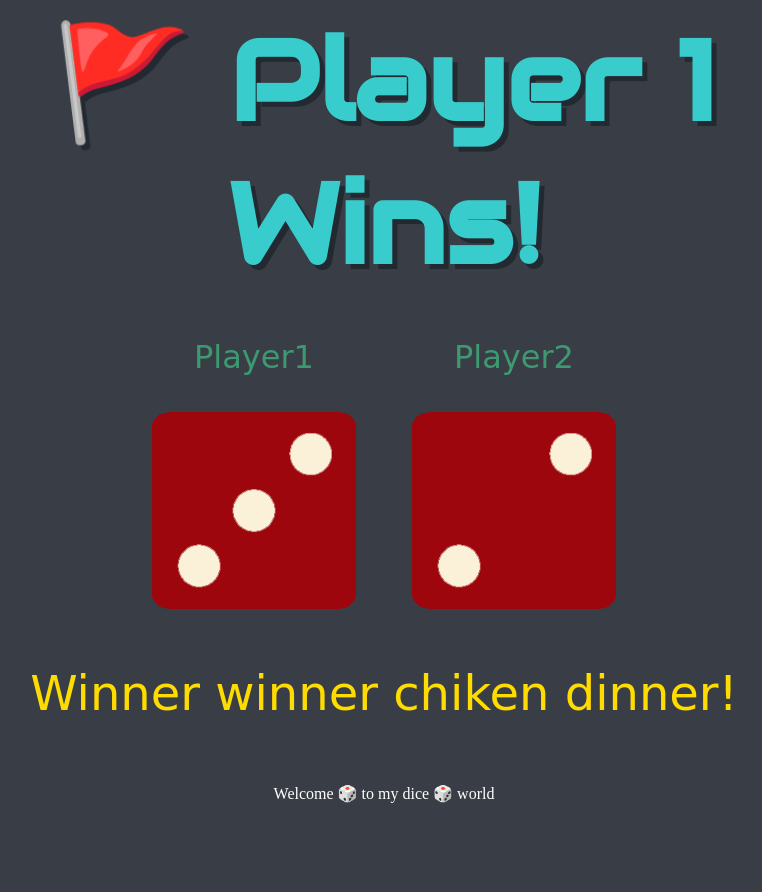
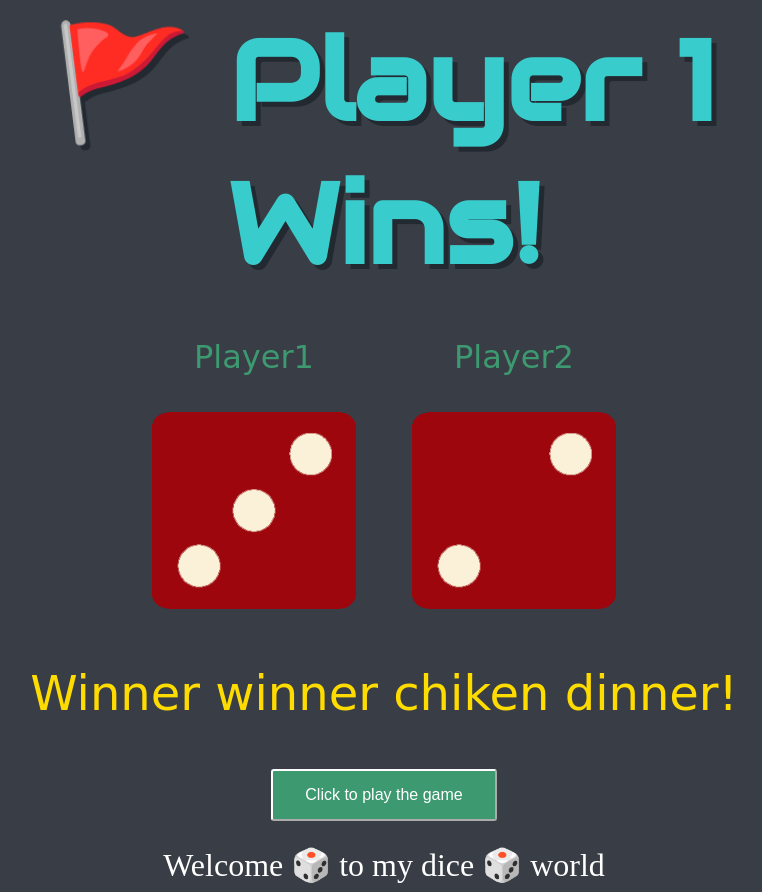
Before and after one commit to abhishekDautomator/DiceGame, a plain HTML site: page index.html in a window 1280 px wide. Shown: the whole page, without its empty margins (256-1018 px from the left). Before the commit the page ends 811 px from the top, so only its background shows below. Drawn offline with Linux system fonts and the light colour scheme; a web font is replaced by a local one.

Commit message:
Button added and some text and spacing changes

```diff
--- a/index.html
+++ b/index.html
@@ -21,6 +21,9 @@
       <div class="invisible">
         <p>Winner winner chiken dinner!</p>
       </div>
+      <div>
+        <button class="refreshBtn" type="submit" onclick="refreshPage()">Click to play the game</button>
+      </div>
     </div>
   <script src="index.js" charset="utf-8"></script>
   </body>
--- a/index.js
+++ b/index.js
@@ -1,5 +1,3 @@
-alert("Let's start the game -> Who wins between the two");
-
 function generateNumberFrom1To6(){
     return Math.ceil(Math.random()*6);
 }
@@ -28,3 +26,7 @@ else if(num1<num2){
 else{
   document.querySelector("h1").innerHTML="It's a tie!";
 }
+
+function refreshPage(){
+    window.location.reload();
+}
--- a/styles.css
+++ b/styles.css
@@ -38,6 +38,19 @@ img{
 }
 
 footer{
-  margin-top: 5%;
+  margin-top: 2%;
   color: white;
+  font-size: 2rem;
 }
+
+.refreshBtn {
+  background-color: #3D9970;
+  border-color: white;
+  border-radius: 3px;
+  color: white;
+  padding: 15px 32px;
+  text-align: center;
+  text-decoration: none;
+  display: inline-block;
+  font-size: 16px;
+}
```
